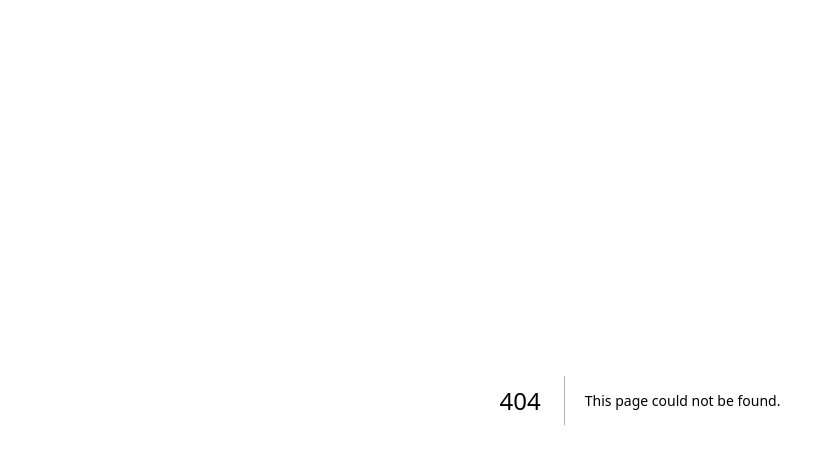
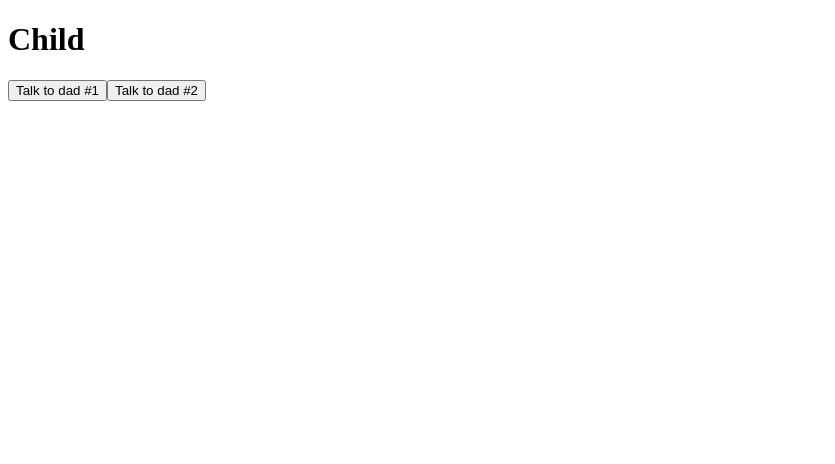
Before and after one commit to SamillyNunes/nextjs-exercises, a Next.js app: page /comunication/indirect1 in a window 1280 px wide. Before the commit this address had no page. Shown: the top 464 px of the page, without its empty margins (0-835 px from the left). Built offline with nearby package versions, Linux system fonts and the light colour scheme.

Commit message:
indirect comunication: from child to dad through functions

```diff
--- /dev/null
+++ b/components/indirect1/Child.jsx
@@ -0,0 +1,11 @@
+export default function IndirectChild(props){
+    return (
+        <div>
+            <h1>Child</h1>
+            {/* Neste primeiro caso abaixo, esta passando implicitamente o evento do clique para a
+            funcao, mas se nao for precisar dessa info nao precisa passa-la, fazendo entao como no exmplo 2 */}
+            <button onClick={props.callback} >Talk to dad #1 </button>
+            <button onClick={()=>props.callback("Passei no Concurso!!!", "Amo você!", "Uhuuuul!!!")} >Talk to dad #2 </button>
+        </div>
+    );
+}
--- /dev/null
+++ b/components/indirect1/Father.jsx
@@ -0,0 +1,15 @@
+import IndirectChild from "./Child";
+
+export default function IndirectFather(props){
+
+    function talkToMe(params1, params2, params3){
+        alert(`${params1}, ${params2}, ${params3}`);
+        console.log(params1);
+    }
+
+    return (
+        <div>
+            <IndirectChild callback={talkToMe} />
+        </div>
+    );
+}
--- /dev/null
+++ b/pages/comunication/indirect1.jsx
@@ -0,0 +1,9 @@
+import IndirectFather from "../../components/indirect1/Father";
+
+export default function indirect1(){
+    return (
+        <div>
+            <IndirectFather />
+        </div>
+    );
+}
```
